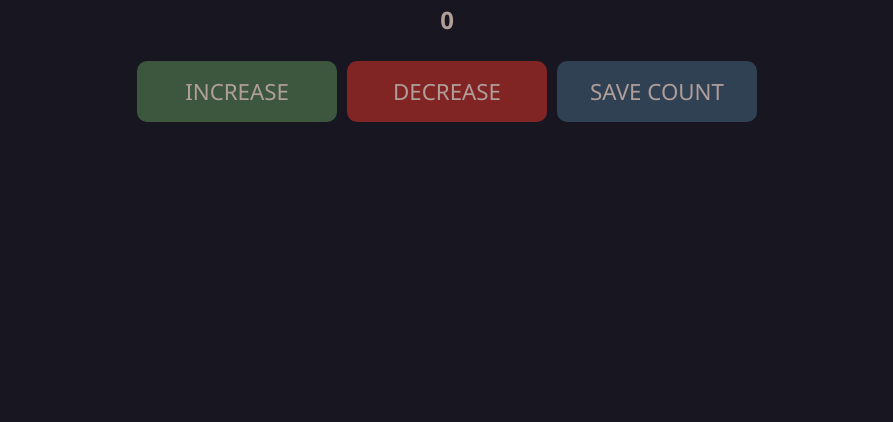
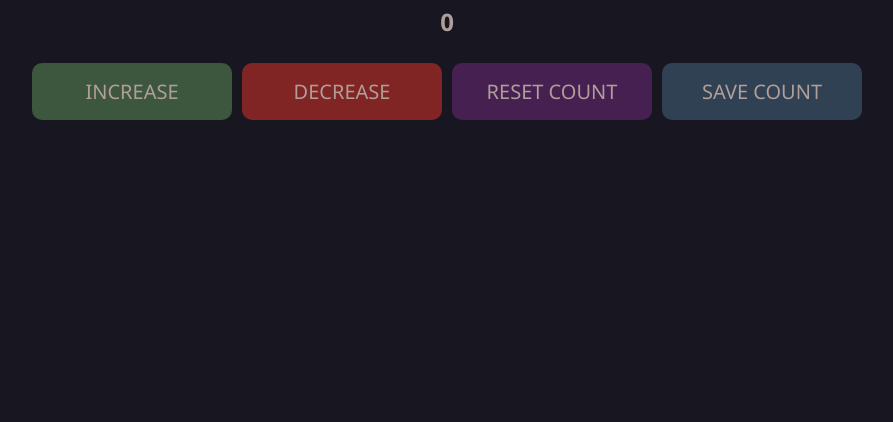
Before and after one commit to dioxair/counting-app, a plain HTML site: page index.html in a window 1280 px wide. Shown: the part 378-800 px from the top of the page, without its empty margins (193-1086 px from the left). Drawn offline with Linux system fonts and the light colour scheme.

Commit message:
Added a button to reset the counter to 0

```diff
--- a/app.js
+++ b/app.js
@@ -10,6 +10,11 @@ Listen for interaction (clicks) on the decrease button
 Decrease the counter variable by 1 each time it's clicked
 Make sure the count doesn't go below 0
 Reflect that change on the page by changing the number in the HTML document via getElementById
+
+For resetting:
+Listen for interaction (clicks) on the reset button
+Set the counter variable to 0
+Reflect that change on the page by resetting the number in the HTML document through document.getElementById
 
 For saving:
 
@@ -33,6 +38,11 @@ function decreaseButton() {
   document.getElementById("counter").innerText = counter
 }
 
+function resetButton() {
+  counter = 0
+  document.getElementById("counter").innerText = counter
+}
+
 function saveCount() {
   var blob = new Blob([`Number: ${counter}`],
                 { type: "text/plain;charset=utf-8" });
--- a/index.html
+++ b/index.html
@@ -16,6 +16,7 @@
   <h2 id="counter">0</h2>
   <button id="increase-button" class="button" onclick="increaseButton()"><span>INCREASE</span>
   <button id="decrease-button" class="button" onclick="decreaseButton()"><span>DECREASE</span>
+  <button id="reset-button" class="button" onclick="resetButton()"><span>RESET COUNT</span>
   <button id="save-button" class="button" onclick="saveCount()"><span>SAVE COUNT</span>
 
 </body>
--- a/styling.css
+++ b/styling.css
@@ -36,6 +36,15 @@ body {
   background-color: #304154;
 }
 
+#reset-button {
+  background-color: #472052;
+}
+
+#reset-button span:after {
+  content: "\2356";
+  background-color: #472052;
+}
+
 .button {
 	  font-family: 'Segoe UI', Tahoma, Geneva, Verdana, sans-serif;
      border-radius: 10px;
@@ -43,8 +52,8 @@ body {
      border: none;
      color: #b09e99;
      text-align: center;
-     font-size: 22.3px;
-     padding: 15px;
+     font-size: 20px;
+     padding: 14.7px;
      width: 200px;
      transition: all 1s;
      cursor: pointer;
```
